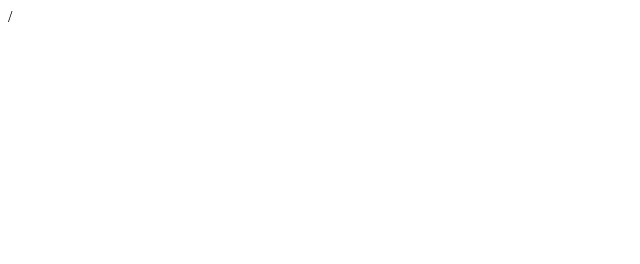
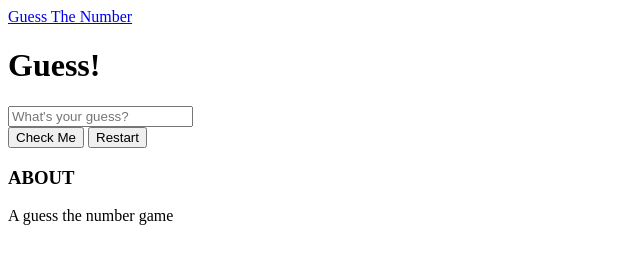
Before and after one commit to RamyaDasari373/Recent-Projects, a plain HTML site: page Guess the number game/index.html in a window 1280 px wide. Shown: the whole page, without its empty margins (0-640 px from the left). Drawn offline with nearby package versions, Linux system fonts and the light colour scheme.

Commit message:
added code

```diff
--- a/Guess the number game/index.html
+++ b/Guess the number game/index.html
@@ -1 +1,55 @@
-/
+<!DOCTYPE html>
+<html>
+<head>
+    <title>Guess The Number</title>
+    <link rel="stylesheet" type="text/css" href="style.css">
+    <link rel="stylesheet" href="https://cdnjs.cloudflare.com/ajax/libs/font-awesome/5.15.3/css/all.min.css" />
+</head>
+
+<body>
+
+    <div class="container">
+    <nav class="navbar navbar-dark bg-dark">
+        <!-- Navbar content -->
+        <a class="navbar-brand" href="#">Guess The Number</a>
+    </nav>
+
+    <main>
+        <h1 class="banner p-3">Guess!</h1>
+
+        <div class="form-group ">
+            <input id="number-guess" class="form-control form-control-lg" type="number" placeholder="What's your guess?">
+        </div>
+
+        <div id="result">
+            <!-- This is where the result will be-->
+        </div>
+
+        <button type="button" id="number-submit" class="btn btn-lg btn-secondary">Check Me</button>
+        <button type="button" id="restart-game" class="btn btn-lg btn-light">Restart</button>
+
+        <div id="history">
+            <!-- This is where the guess history will be-->
+        </div>
+
+    </main>
+    </div>
+
+    <footer>
+
+        <!-- about -->
+        <div class="about">
+            <h3>ABOUT</h3>
+            <span class="info">A guess the number game</span>
+        </div>
+
+        <!-- source -->
+
+
+    </footer>
+
+    <!-- scripts -->
+    <script src="https://code.iconify.design/2/2.0.3/iconify.min.js"></script>
+    <script src="script.js"></script>
+</body>
+</html>
```
